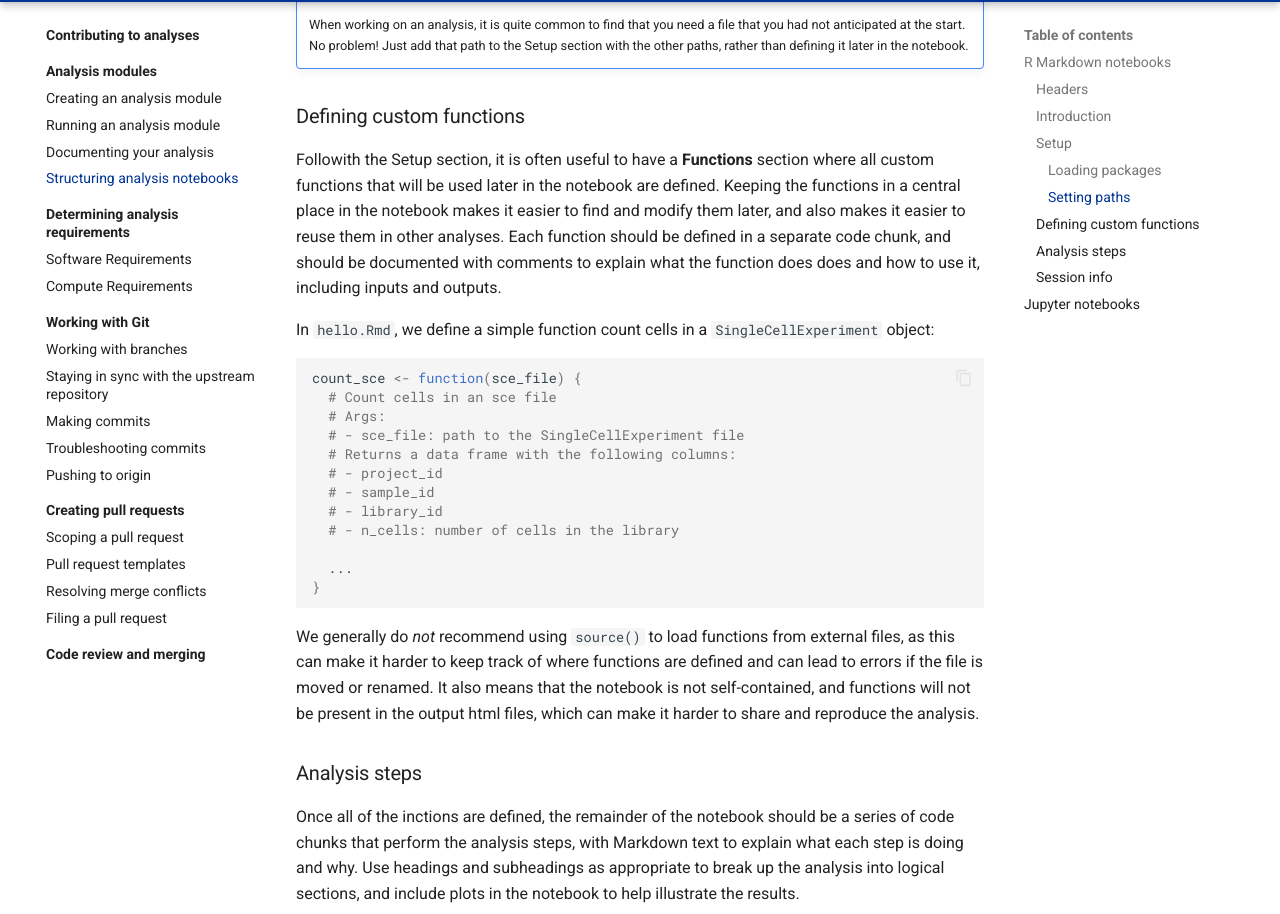
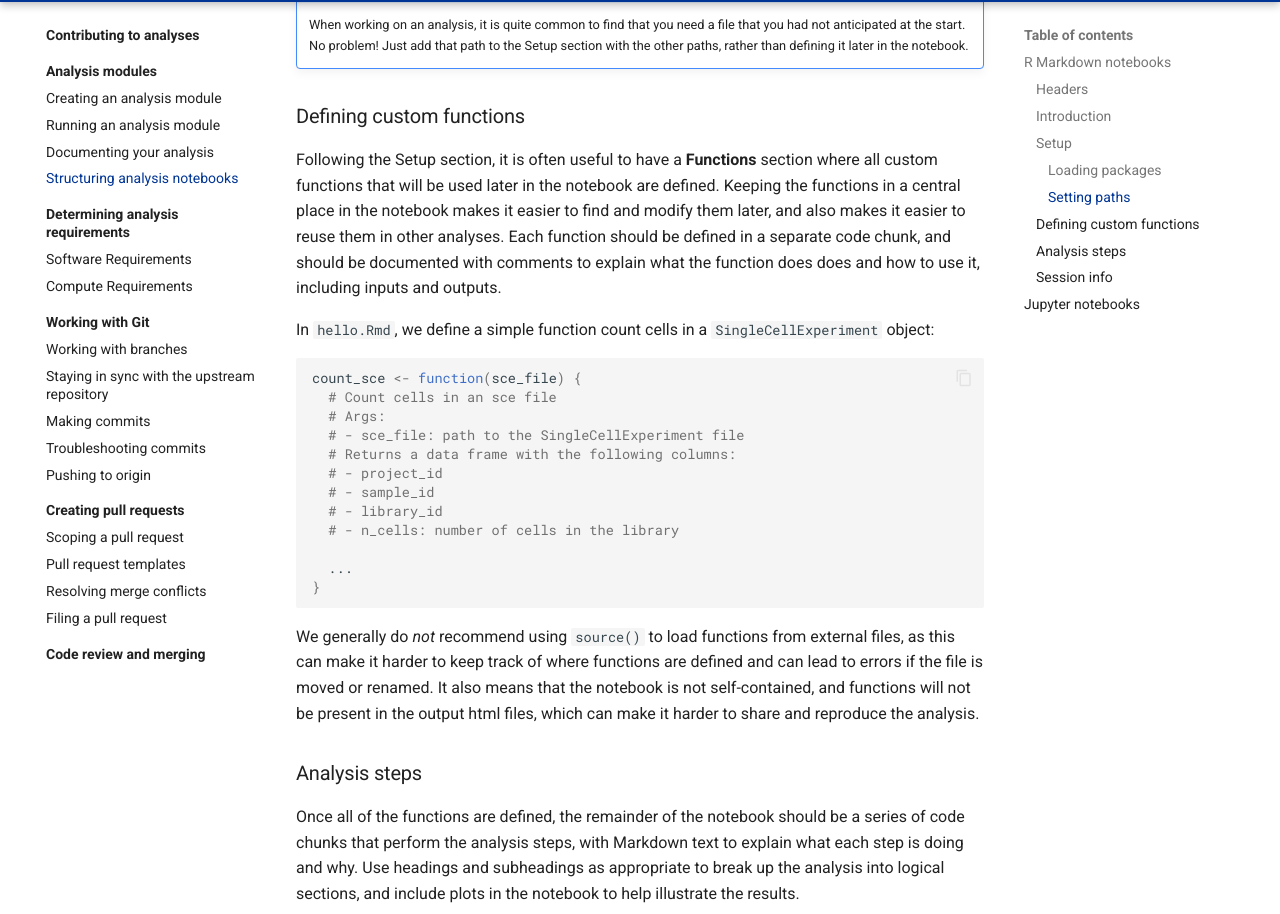
Before and after one commit to AlexsLemonade/OpenScPCA-analysis, an MkDocs documentation site: the page built from docs/contributing-to-analyses/analysis-modules/notebook-structure.md, in a window 1280 px wide and 1400 px high, scrolled down 2265 px. Shown: the part 110-1024 px from the top of the window. Built offline with MkDocs 1.6.1 and Material for MkDocs 9.7.7, drawn with Linux system fonts in a browser that asks for light colours.

Commit message:
spelling

```diff
--- a/docs/contributing-to-analyses/analysis-modules/notebook-structure.md
+++ b/docs/contributing-to-analyses/analysis-modules/notebook-structure.md
@@ -93,7 +93,7 @@ All file paths should be defined as relative paths, with the exception of any in
 
 ### Defining custom functions
 
-Followith the Setup section, it is often useful to have a **Functions** section where all custom functions that will be used later in the notebook are defined.
+Following the Setup section, it is often useful to have a **Functions** section where all custom functions that will be used later in the notebook are defined.
 Keeping the functions in a central place in the notebook makes it easier to find and modify them later, and also makes it easier to reuse them in other analyses.
 Each function should be defined in a separate code chunk, and should be documented with comments to explain what the function does does and how to use it, including inputs and outputs.
 
@@ -120,7 +120,7 @@ It also means that the notebook is not self-contained, and functions will not be
 
 ### Analysis steps
 
-Once all of the inctions are defined, the remainder of the notebook should be a series of code chunks that perform the analysis steps, with Markdown text to explain what each step is doing and why.
+Once all of the functions are defined, the remainder of the notebook should be a series of code chunks that perform the analysis steps, with Markdown text to explain what each step is doing and why.
 Use headings and subheadings as appropriate to break up the analysis into logical sections, and include plots in the notebook to help illustrate the results.
 
 Code chunks should still contain comments as needed to explain logic and implementation, with the Markdown text providing a higher-level overview of the analysis steps, including any interpretation of results.
```
